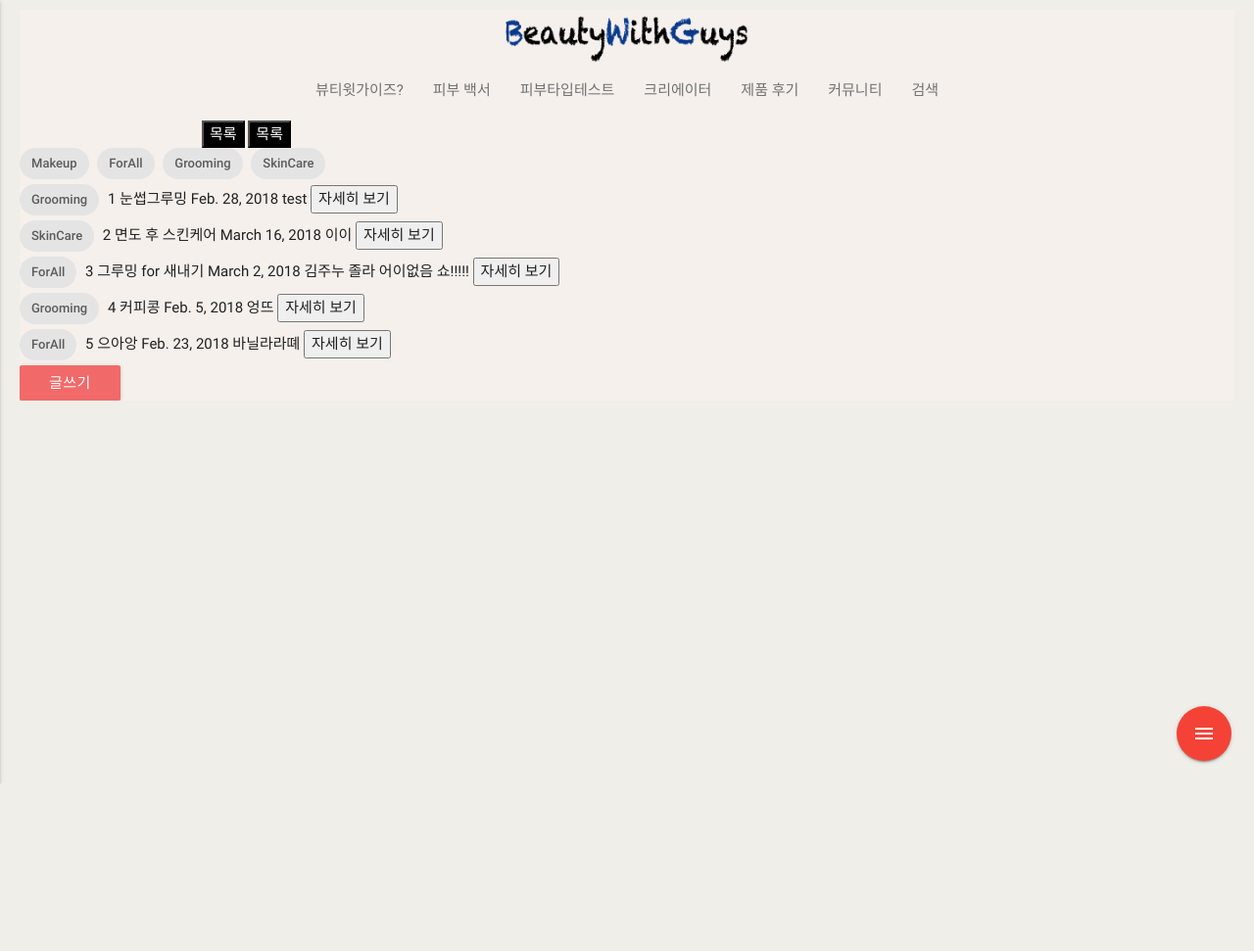
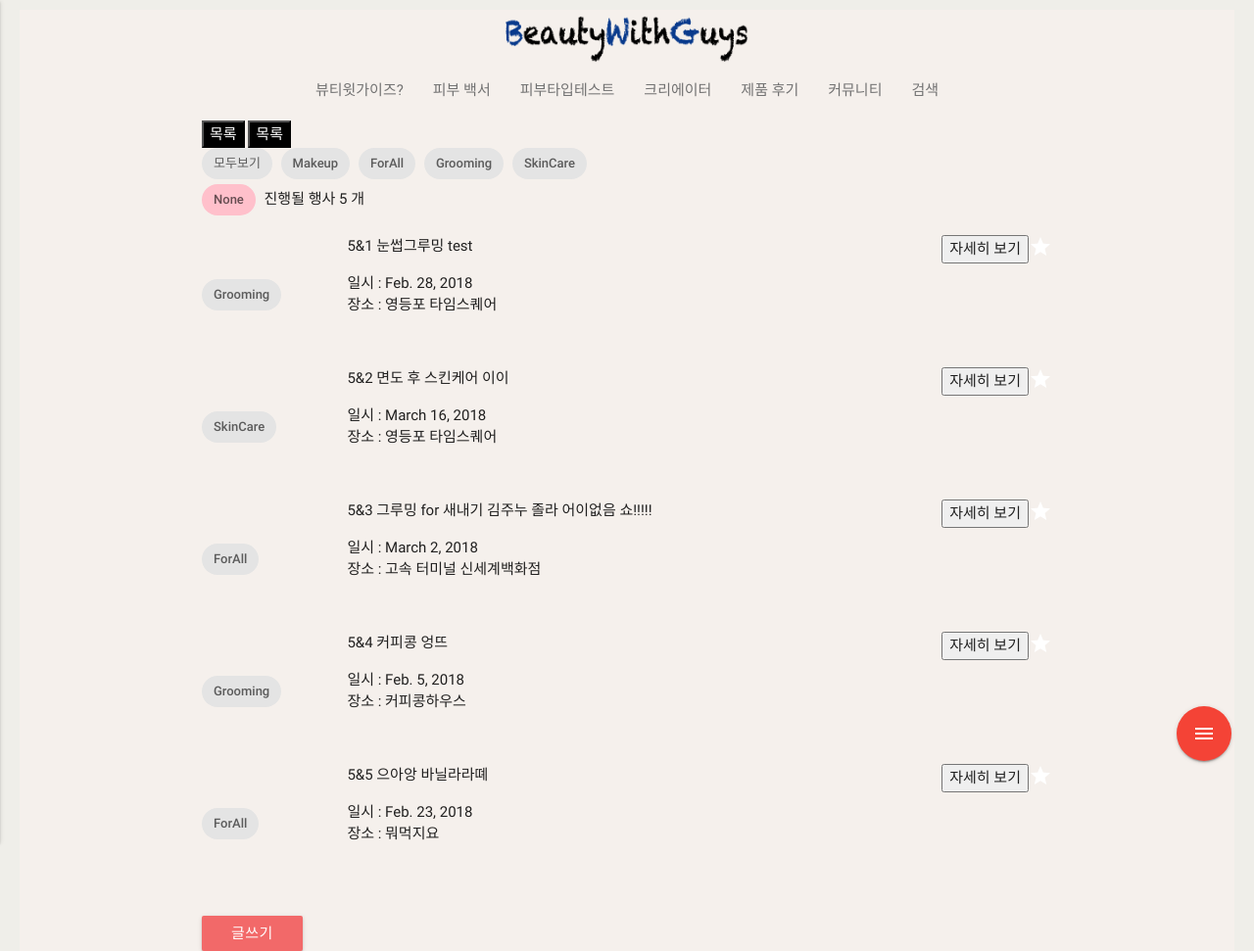
Before and after one commit to wtl0442/bwg_real, a Django app: page /event/main/ in a window 1280 px wide. Shown: the whole page at 98% size. Before the commit the page ends 800 px from the top, so only its background shows below. Run offline with Django 3.2, Linux system fonts and the light colour scheme; data comes from the database, SQL or seed files in the repository; both versions use the stored data as it was after the commit; some libraries are stand-ins or nearby versions.

Commit message:
event_page

```diff
--- a/beautiful/event/static/css/event_main.css
+++ b/beautiful/event/static/css/event_main.css
@@ -9,3 +9,37 @@
     width: 100%;
     background-color: grey;
 }
+.event_detail{
+    display:absolute;
+    height: 120px;
+}
+.tag_section{
+    display: absolute;
+    padding-top:50px;
+    height: 120px;
+    line-height: 120px;
+
+}
+.tag_section .chip{
+    display:absolute;
+}
+
+
+.content_section{
+    display:absolute;
+    height: 120px;
+}
+
+.content_section span{
+    display:absolute inline-block;
+}
+
+.detail_section{
+    display:absolute;
+    text-align: right;
+}
+
+.collection .collection-item.avatar_event {
+  min-height: 84px;
+  position: relative;
+}
--- a/beautiful/event/templates/event/event_main.html
+++ b/beautiful/event/templates/event/event_main.html
@@ -37,50 +37,80 @@
     });
   </script>
 
+<div class="event_page_content">
+  <div id="tag_list">
+      <a href="{% url 'event:event_main' %}">
+        <div class="chip">
+          모두보기
+        </div>
+      </a>
+
+      {% for tag in tag_list %}
+      <a href="{% url 'event:event_main_by_tag' tag.pk %}">
+
+        <div class="chip">
+          {{tag.tag_name}}
+        </div>
+      </a>
+      {% endfor %}
+
+      <div id="active_event">
+
+          <span class="chip"  style="background-color:pink;">{{tag_selected}}</span>
+          <span>진행될 행사 {{a}} 개</span>
+
+      </div>
+
 
 
 
 
   </div>
-<div class="event_page_content">
-  <div id="tag_list">
 
-      {% for tag in tag_list %}
-      <a href="{% url 'event:event_main_by_tag' tag.pk %}">
+<div class="row">
+    <div id="event_list">
 
-        <div class="chip {% if tag == tag_selected %}selected{% endif %}">
+      {% for event in event_list %}
+
+        <ul class="event_detail">
+
+          <div class="col l2 m2 s2 tag_section" >
+            <span class="chip">
+              {% for tag in event.tag.all %}
                 {{tag.tag_name}}
+              {% endfor %}
+            </span>
           </div>
 
-      </a>
-      {% endfor %}
-
+          <div class="col l8 m8 s8 content_section" >
+            <span class="event_detail_title">
+            {{a}}&{{event.pk}}
+          {{event.title}}</span>
+            <span class="event_detail_content">{{event.content}}</span>
+            <p>일시 : {{event.date}} <br>
+               장소 : {{event.place}}
+            </p>
 
           </div>
 
-
-  {% for event in event_list %}
-  <div id="event_list">
-    {% for tag in event.tag.all %}
-    <span class="chip">{{tag.tag_name}}</span>
-    {% endfor %}
-
-    {{event.pk}}
-    {{event.title}}
-    {{event.date}}
-    {{event.content}}
-
+          <div class="col l2 m2 s2 detail_section" >
+            <a href="#!" class="secondary-content"><i class="material-icons">grade</i></a>
               <button>자세히 보기</button>
           </div>
 
+
+
+        </ul>
+
        {% endfor %}
-
+    </div>
+  </div>
+</div>
 
 
     <a style="background-color : #f26969;"
        class="waves-effect waves-light btn"
        href="{% url 'event:event_create' %}" >글쓰기 </a>
 
-</div>
 
 {% endblock %}
--- a/beautiful/event/views.py
+++ b/beautiful/event/views.py
@@ -9,16 +9,24 @@
     if tag_pk is not None:
         event_list = Event.objects.filter(tag__pk=tag_pk)
         tag = Tag.objects.get(pk=tag_pk)
+        # tag_text = Tag.objects.event_set.
+
+        a = event_list.count()
+
     else:
         event_list = Event.objects.all()
         tag = None
+
+        a = event_list.count()
+
 
     ctx = {
         'event_list' : event_list,
         'tag_list' : Tag.objects.all(),
         'tag_selected' : tag,
 
-    }
+        'a': a,
+            }
     return render(request, 'event/event_main.html', ctx)
 
 
@@ -30,11 +38,12 @@
         'form' : form,
         'tag' : tag,
     }
-    if request.method == "POST" and form.is_valid() and tag.is_valid():
-        event = form.save(commit=False)
-        event.tag = tag.save() #여기 잘못됐대
-        event.save()
-        return redirect(event.get_absolute_url())
+    if request.method == "POST":
+        if form.is_valid() and tag.is_valid():
+            event = form.save(commit=False)
+            event.tag = tag.save() #여기 잘못됐대
+            event.save()
+            return redirect(event.get_absolute_url())
 
 
     return render(request, 'event/event_create.html', ctx)
```
Also changed, not shown: beautiful/db.sqlite3. Lines whose indentation alone changed are shown as unchanged.
